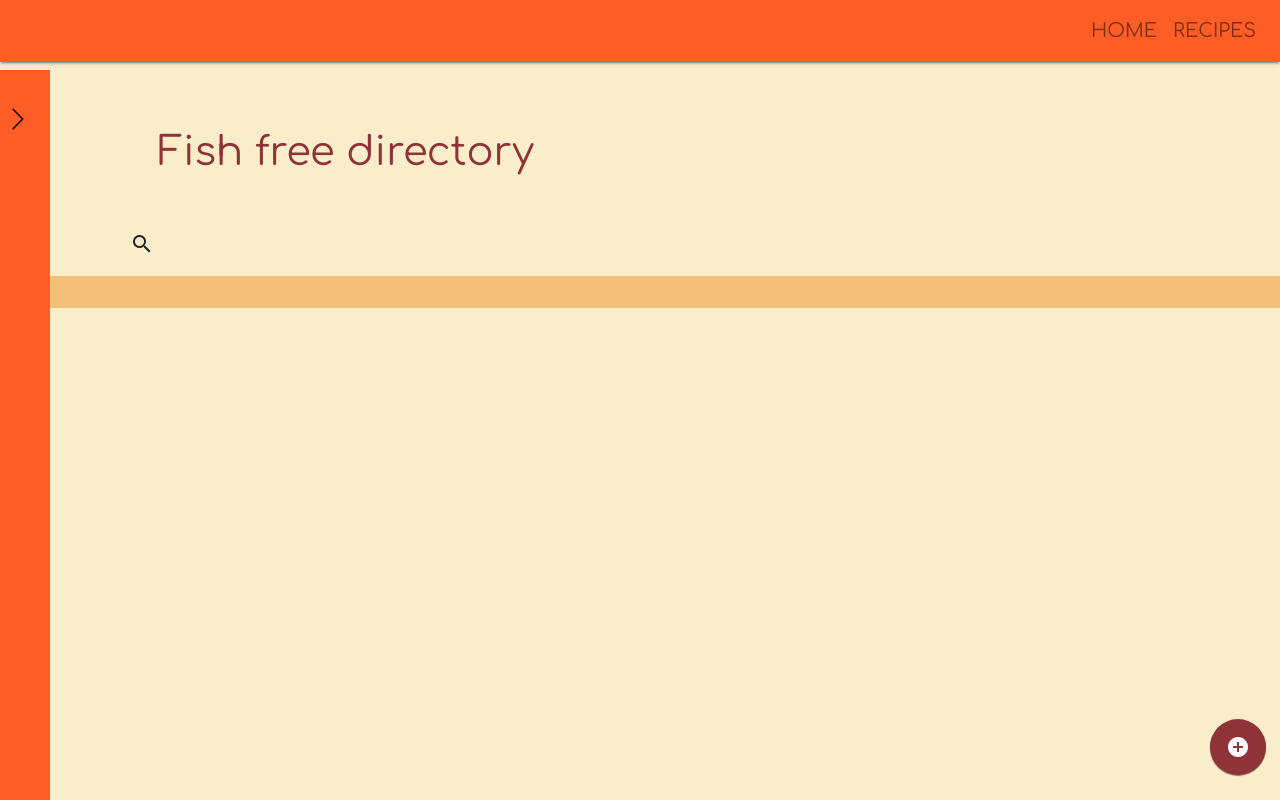
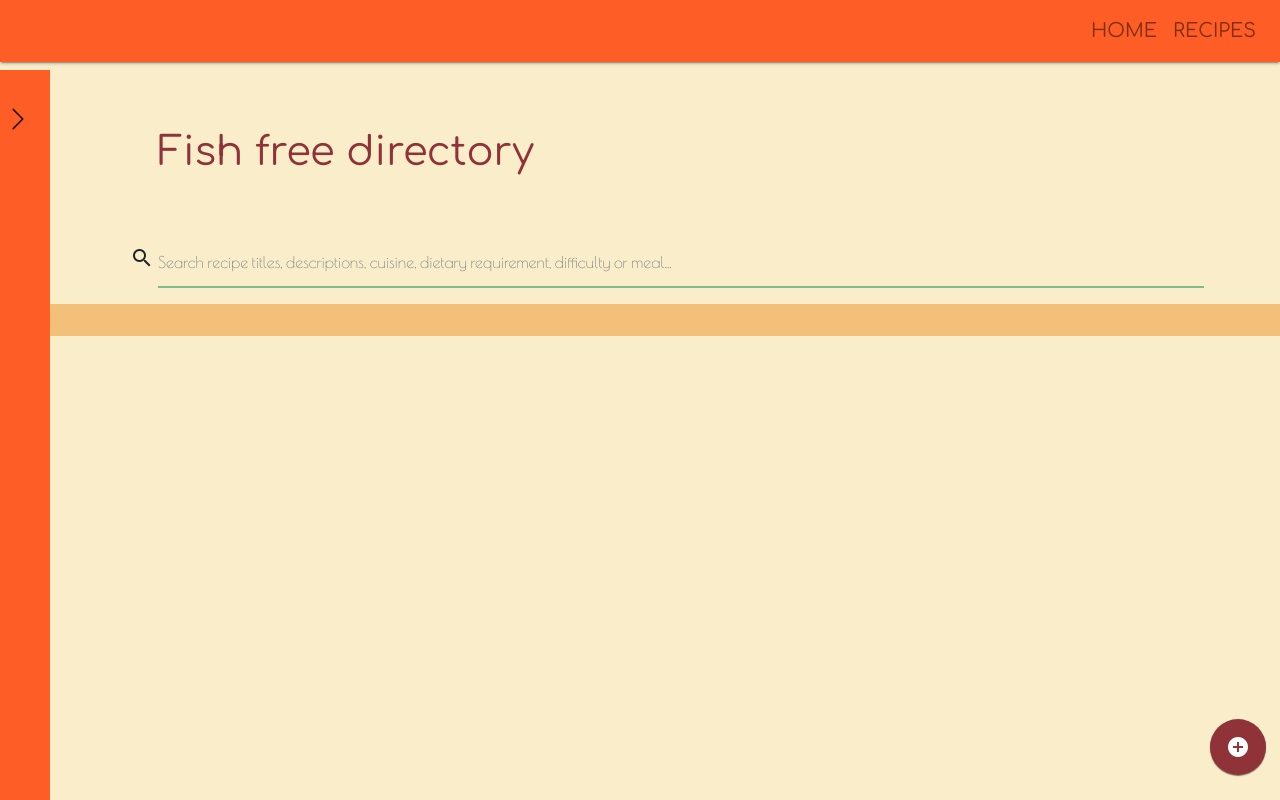
Before and after one commit to c-marsh/MP3, a Flask app: page /fish in a window 1280 px wide. Run offline with Flask 2, Linux system fonts and the light colour scheme; data that the repository does not hold is empty; some libraries are stand-ins or nearby versions.

Commit message:
Remove collapse from search bar
Signed-off-by: Chris Marsh <cmhilfiker@gmail.com>

```diff
--- a/templates/search.html
+++ b/templates/search.html
@@ -5,18 +5,18 @@
       <div class="">
         <h1 class="m-5">{{title}}</h1>
         <!-- search form -->
-        <div class="bmd-form-group bmd-collapse-inline pull-xs-right m-3">
+        <div class="bmd-form-group bmd-collapse-inline pull-xs-right m-3 is-focused">
           <button
             class="btn bmd-btn-icon"
             for="search"
-            data-toggle="collapse"
-            data-target="#collapse-search"
+            data-toggle="#"
+            data-target="#"
             aria-expanded="false"
             aria-controls="collapse-search"
           >
             <i class="material-icons">search</i>
           </button>
-          <span id="collapse-search" class="collapse">
+          <span id="collapse-search" class="width collapse show">
             <input
               class="form-control"
               type="text"
@@ -39,7 +39,6 @@
     </div>
     {% endfor %}
 
-
     <!-- /Card -->
   </div>
   <!-- /Card deck -->
```
